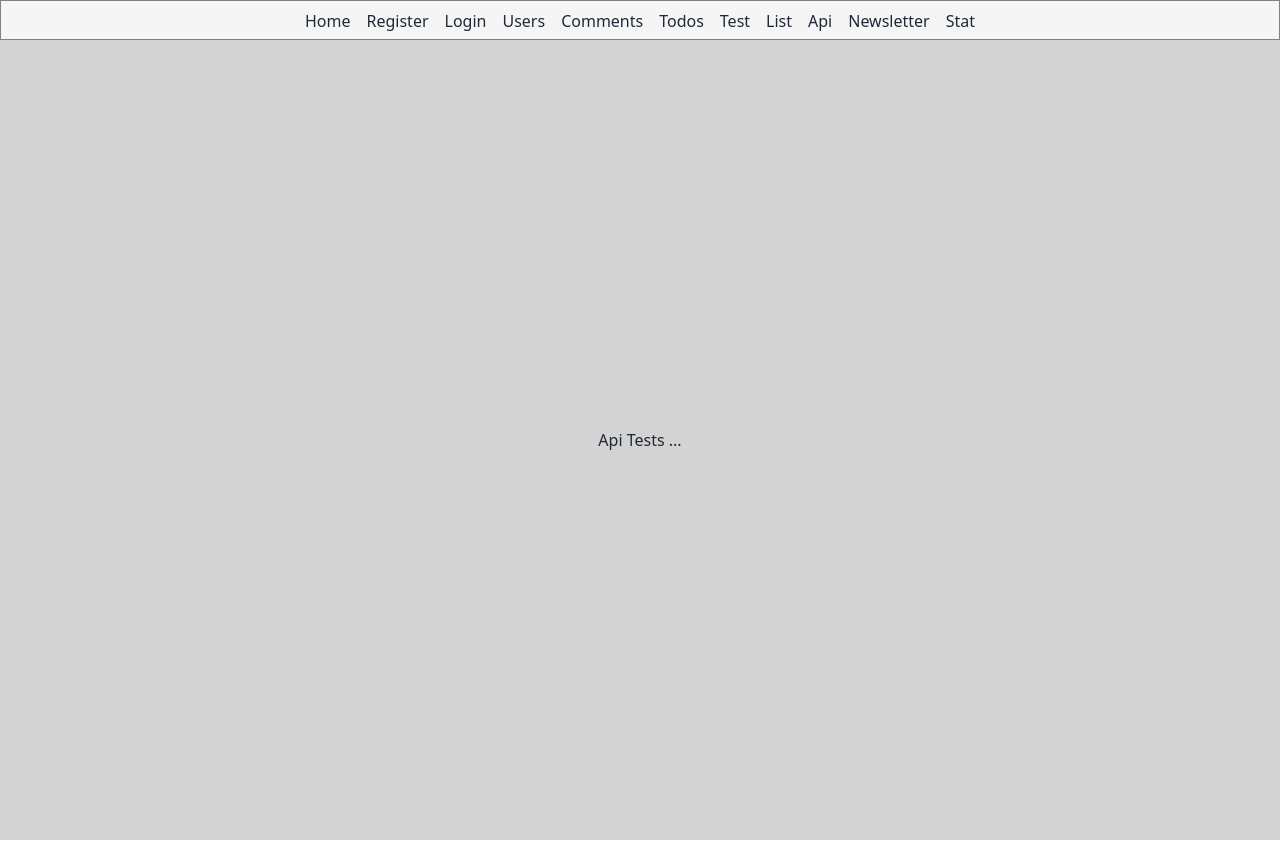
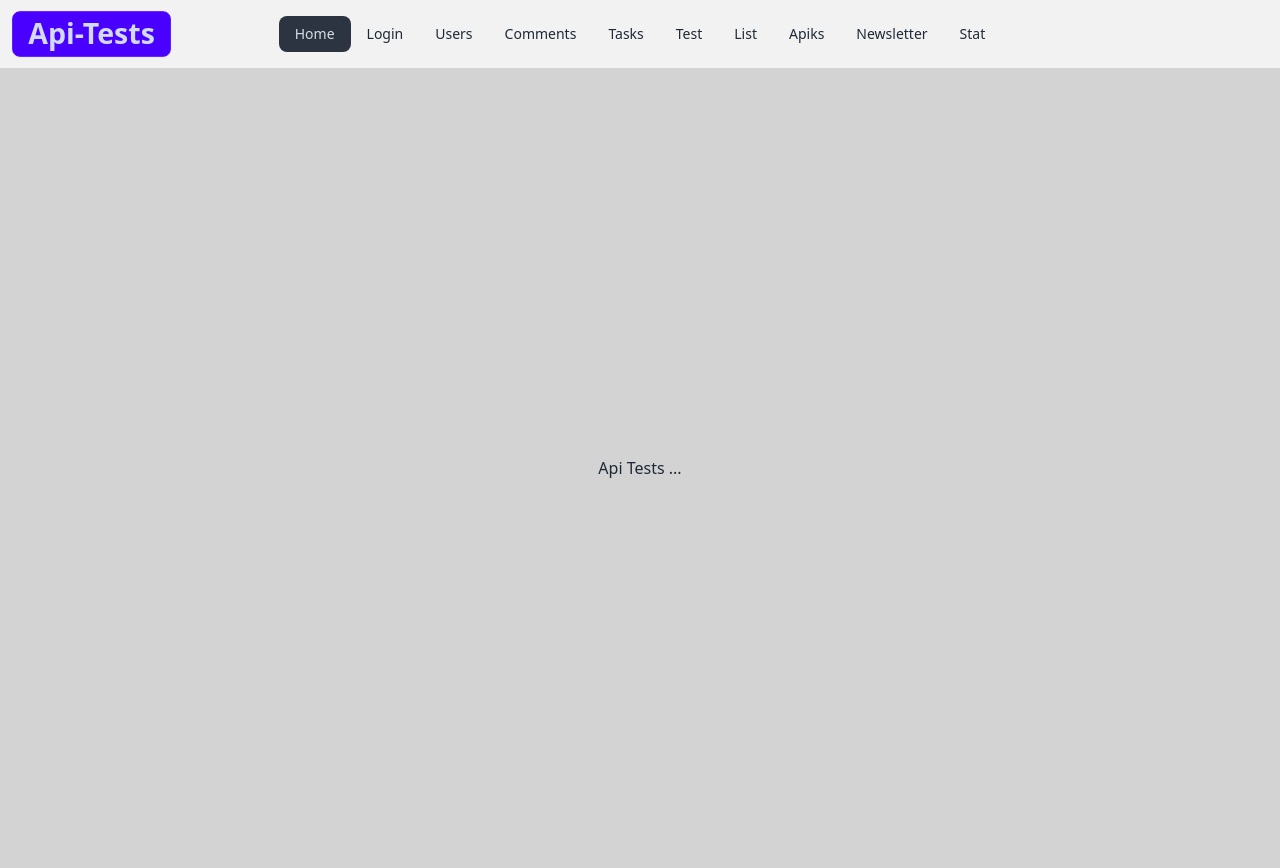
Before and after one commit to danielu96/Vite-Api, a React (Vite) app: page / in a window 1280 px wide. Before the commit the page ends 840 px from the top, so only its background shows below. Built offline with nearby package versions, Linux system fonts and the light colour scheme.

Commit message:
add responsive Navbar

```diff
--- a/src/Components/Navbar.jsx
+++ b/src/Components/Navbar.jsx
@@ -1,24 +1,66 @@
-import React from 'react'
-import { NavLink } from 'react-router-dom'
+import { FaBarsStaggered } from 'react-icons/fa6';
+import { NavLink } from 'react-router-dom';
+import NavLinks from './NavLinks';
 
-const NavBar = () => {
+
+const Navbar = () => {
+
   return (
-    <div style={{width:'100vw',height:'5vh',border:'solid 1px gray',boxShadow:'1px 1px gray', backgroundColor:'whitesmoke',display:'flex', justifyContent:'center',gap:"1rem",paddingTop:'0.5rem' }}>
+    <nav className='bg-base-200'>
+    <div className='navbar align-element '>
+      <div className='navbar-start'>
+        <NavLink
+          to='/'
+          className='hidden lg:flex btn btn-primary text-3xl items-center '
+        >
+          Api-Tests
+        </NavLink>
+        <div className='dropdown'>
+          <label tabIndex={0} className='btn btn-ghost lg:hidden'>
+            <FaBarsStaggered className='h-6 w-6' />
+          </label>
+          <ul
+            tabIndex={0}
+            className='menu menu-sm dropdown-content mt-3 z-[1] p-2 shadow bg-base-200 rounded-box w-52'
+          >
+            <NavLinks/>
+          </ul>
+        </div>
+      </div>
+      <div className='navbar-center hidden lg:flex'>
+        <ul className='menu menu-horizontal '><NavLinks/></ul>
+      </div>
+      <div className='navbar-end'>
+      </div>
+    </div>
+  </nav>
+  );
+};
+export default Navbar;
 
-    <NavLink to="/">Home</NavLink>
-    <NavLink to="/register">Register</NavLink>
-    <NavLink to="/login">Login</NavLink>
-    <NavLink to="/users">Users</NavLink>
-    <NavLink to="/comments">Comments</NavLink>
-    <NavLink to="/tasks">Todos</NavLink>
-    <NavLink to="/Test">Test</NavLink>
-    <NavLink to="/List">List</NavLink>
-    <NavLink to="/Apiks">Api</NavLink>
-    <NavLink to="/Newsletter">Newsletter</NavLink>
-    <NavLink to="/Stat">Stat</NavLink>
 
-    </div>
-  )
-}
 
-export default NavBar
+// import React from 'react'
+// import { NavLink } from 'react-router-dom'
+
+// const NavBar = () => {
+//   return (
+//     <div style={{width:'100vw',height:'5vh',border:'solid 1px gray',boxShadow:'1px 1px gray', backgroundColor:'whitesmoke',display:'flex', justifyContent:'center',gap:"1rem",paddingTop:'0.5rem' }}>
+
+//     <NavLink to="/">Home</NavLink>
+//     <NavLink to="/register">Register</NavLink>
+//     <NavLink to="/login">Login</NavLink>
+//     <NavLink to="/users">Users</NavLink>
+//     <NavLink to="/comments">Comments</NavLink>
+//     <NavLink to="/tasks">Todos</NavLink>
+//     <NavLink to="/Test">Test</NavLink>
+//     <NavLink to="/List">List</NavLink>
+//     <NavLink to="/Apiks">Api</NavLink>
+//     <NavLink to="/Newsletter">Newsletter</NavLink>
+//     <NavLink to="/Stat">Stat</NavLink>
+
+//     </div>
+//   )
+// }
+
+// export default NavBar
```
